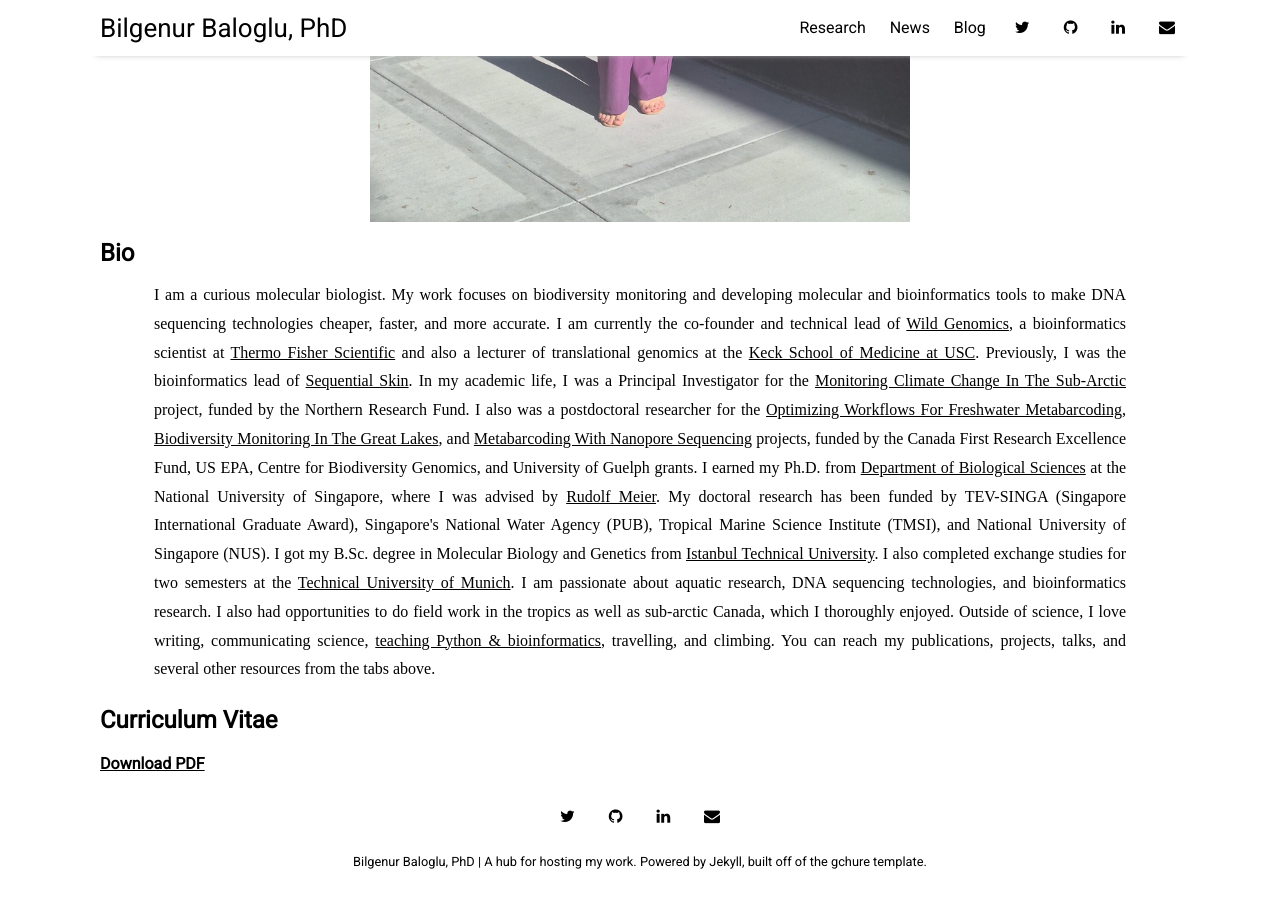
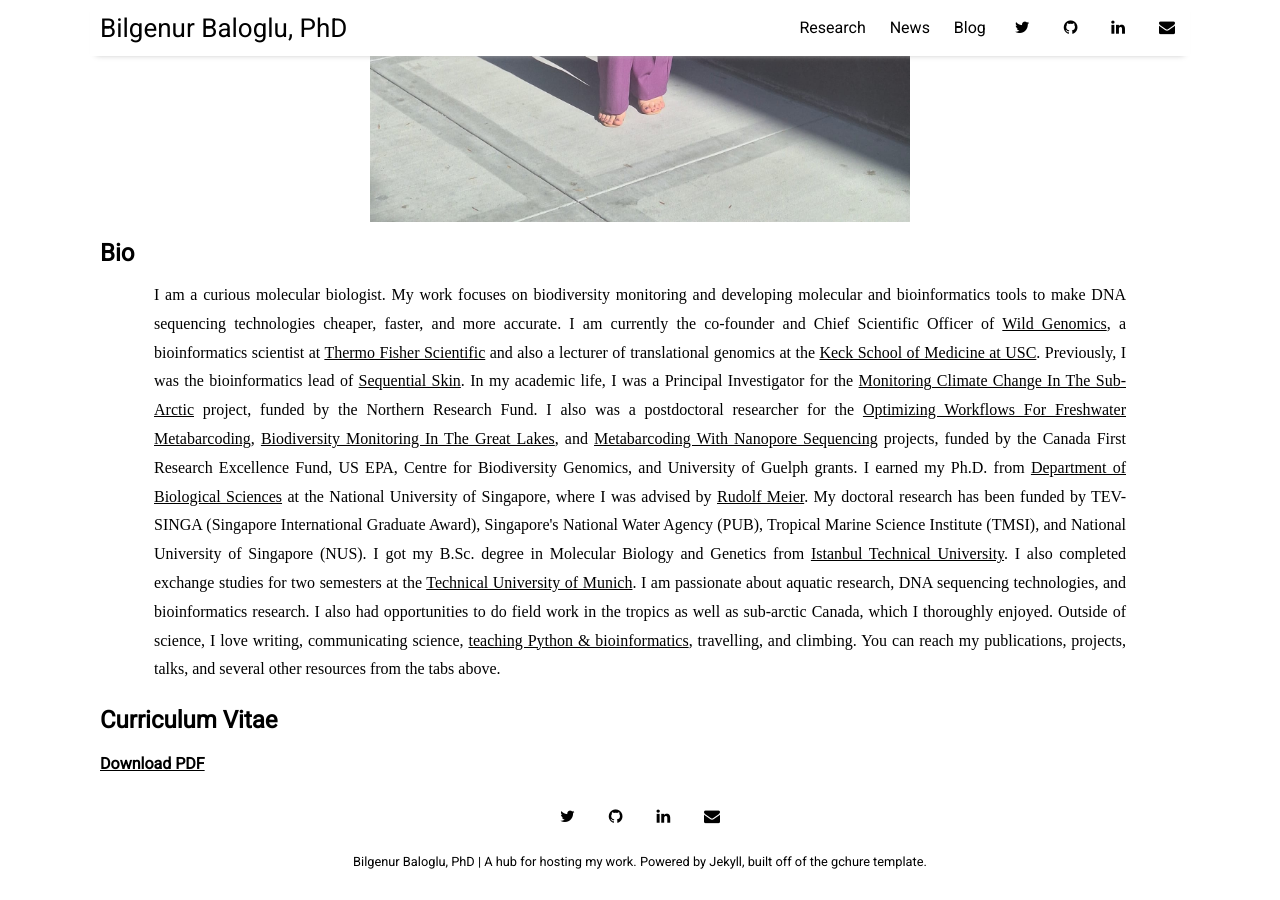
Before and after one commit to BBaloglu/bbaloglu.github.io, a Jekyll site: the page built from index.html, in a window 1280 px wide and 900 px high, scrolled down 569 px. Built offline with Jekyll 4.4.1, drawn with Linux system fonts in a browser that asks for light colours; nearby versions of some CDN libraries; the list of posts is cut into pages by our own code.

Commit message:
Update home.html

```diff
--- a/_layouts/home.html
+++ b/_layouts/home.html
@@ -12,7 +12,7 @@ auto; line-height: 1.8em;  text-align: justify; text-justify: inter-word;">
 
 I am a curious molecular biologist. My work focuses on biodiversity monitoring and developing molecular and bioinformatics tools to make DNA sequencing technologies cheaper, faster, and more accurate.
 
-I am currently the co-founder and technical lead of <a href="https://wildgenomics.co/">Wild Genomics</a>, a bioinformatics scientist at <a href="https://www.thermofisher.com/us/en/home.html">Thermo Fisher Scientific</a> and also a lecturer of translational genomics at the <a href="https://dtg.usc.edu/site/">Keck School of Medicine at USC</a>. Previously, I was the bioinformatics lead of <a href="https://www.sequentialskin.com/aboutus">Sequential Skin</a>. In my academic life, I was a Principal Investigator for the <a href="https://bbaloglu.github.io/research/understanding-climate-change.html">Monitoring Climate Change In The Sub-Arctic</a> project, funded by the Northern Research Fund. I also was a postdoctoral researcher for the <a href="https://bbaloglu.github.io/research/improving-Metabarcoding.html">Optimizing Workflows For Freshwater Metabarcoding</a>, <a href="https://bbaloglu.github.io/research/GreatLakesEPA.html">Biodiversity Monitoring In The Great Lakes</a>, and <a href="https://bbaloglu.github.io/research/ashure.html">Metabarcoding With Nanopore Sequencing</a> projects, funded by the Canada First Research Excellence Fund, US EPA, Centre for Biodiversity Genomics, and University of Guelph grants.
+I am currently the co-founder and Chief Scientific Officer of <a href="https://wildgenomics.co/">Wild Genomics</a>, a bioinformatics scientist at <a href="https://www.thermofisher.com/us/en/home.html">Thermo Fisher Scientific</a> and also a lecturer of translational genomics at the <a href="https://dtg.usc.edu/site/">Keck School of Medicine at USC</a>. Previously, I was the bioinformatics lead of <a href="https://www.sequentialskin.com/aboutus">Sequential Skin</a>. In my academic life, I was a Principal Investigator for the <a href="https://bbaloglu.github.io/research/understanding-climate-change.html">Monitoring Climate Change In The Sub-Arctic</a> project, funded by the Northern Research Fund. I also was a postdoctoral researcher for the <a href="https://bbaloglu.github.io/research/improving-Metabarcoding.html">Optimizing Workflows For Freshwater Metabarcoding</a>, <a href="https://bbaloglu.github.io/research/GreatLakesEPA.html">Biodiversity Monitoring In The Great Lakes</a>, and <a href="https://bbaloglu.github.io/research/ashure.html">Metabarcoding With Nanopore Sequencing</a> projects, funded by the Canada First Research Excellence Fund, US EPA, Centre for Biodiversity Genomics, and University of Guelph grants.
 
 I earned my Ph.D. from <a href="http://www.dbs.nus.edu.sg/">Department of Biological Sciences</a> at the National University of Singapore, where I was advised by <a href="https://scholar.google.com/citations?user=6qF7vGkAAAAJ&hl=en">Rudolf Meier</a>. My doctoral research has been funded by TEV-SINGA (Singapore International Graduate Award), Singapore's National Water Agency (PUB), Tropical Marine Science Institute (TMSI), and National University of Singapore (NUS).
 I got my B.Sc. degree in Molecular Biology and Genetics from <a href="http://www.global.itu.edu.tr/">Istanbul Technical University</a>. I also completed exchange studies for two semesters at the <a href="https://www.tum.de/en/">Technical University of Munich</a>.
@@ -23,4 +23,4 @@ You can reach my publications, projects, talks, and several other resources from
 
 <h2 id="curriculum vitae">Curriculum Vitae</h2>
 
-<p><a href="/assets/CV-BB-Sept-23.pdf"><strong>Download PDF</strong></a></p>
+<p><a href="/assets/CV-BB-Dec-24.pdf"><strong>Download PDF</strong></a></p>
```
